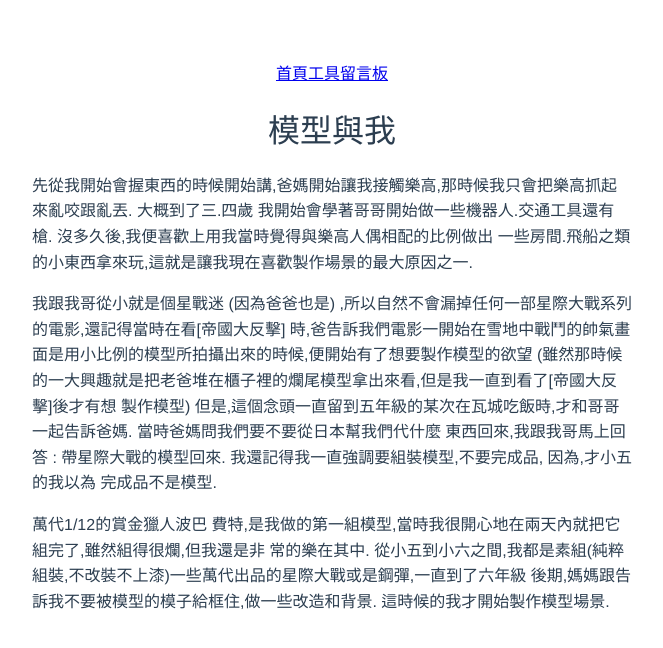
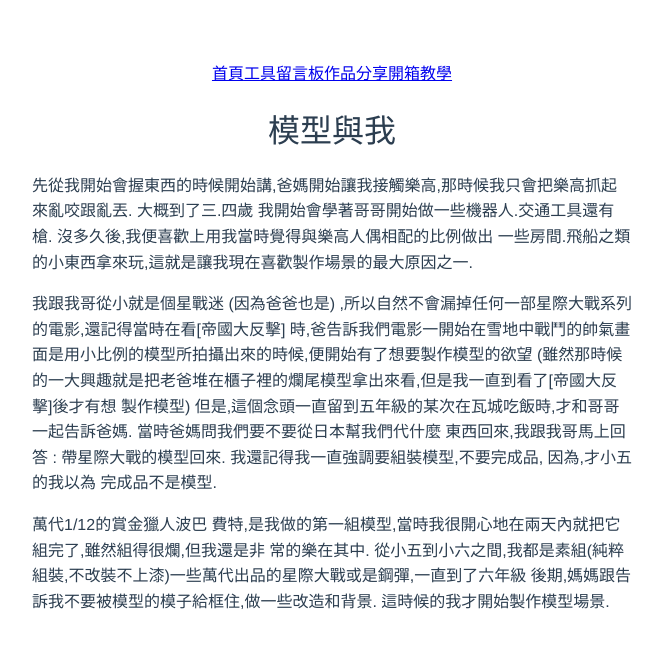
Before and after one commit to jinglunT/model, a Vue app: page /chat in a window 1280 px wide. Shown: the top 648 px of the page, without its empty margins (308-971 px from the left). Built offline with nearby package versions, Linux system fonts and the light colour scheme; what vuefire would draw is missing.

Commit message:
app.vue+3

```diff
--- a/src/App.vue
+++ b/src/App.vue
@@ -4,6 +4,9 @@
       <router-link to = "/">首頁</router-link>
       <router-link to = "/tools">工具</router-link>
       <router-link to = "/chat">留言板</router-link>
+      <router-link to = "/mywork">作品分享</router-link>
+      <router-link to = "/out">開箱</router-link>
+      <router-link to = "/teach">教學</router-link>
     </nav>
     <router-view :chats = "chats" @submit = "submit" />
     <!-- :chats = "chats" 是把 chats 送進 子元件裡 -->
```
